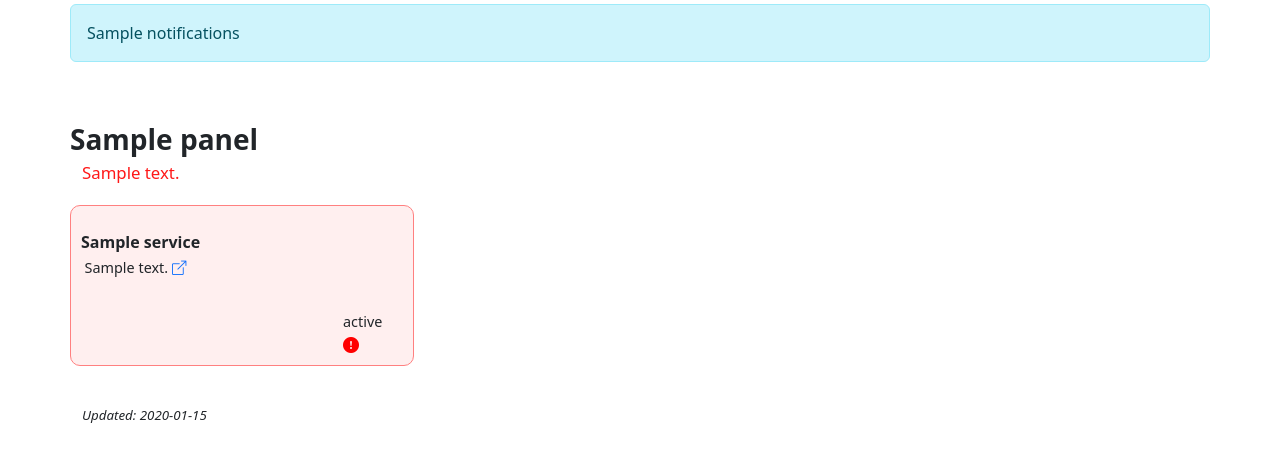
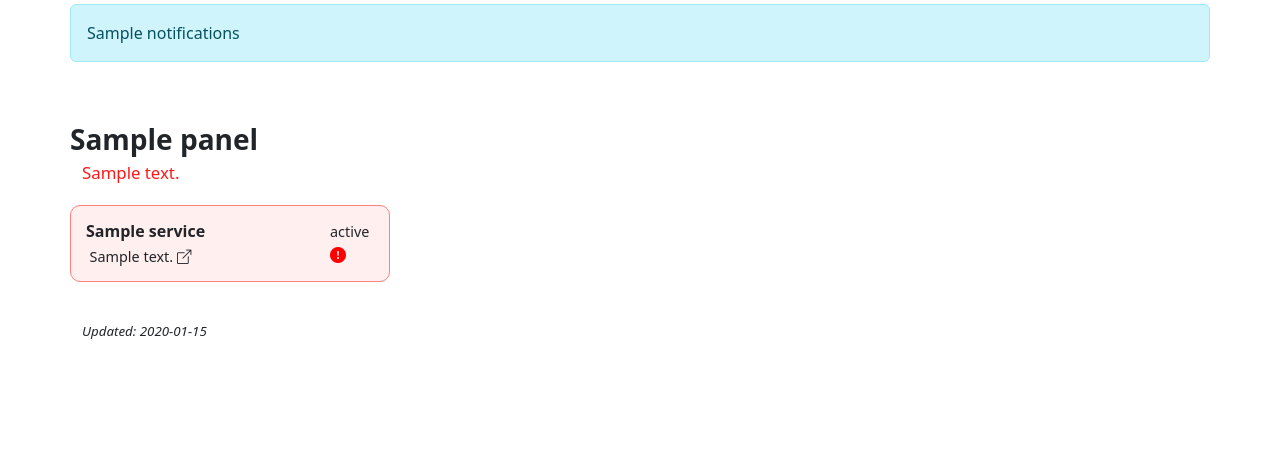
Before and after one commit to uw-it-aca/status-dashboard, a Python web app: template status_dashboard/templates/dashboard.html in a window 1280 px wide. Shown: the part 186-648 px from the top of the page. Run offline with Jinja, Linux system fonts and the light colour scheme; the template is opened without the code that fills it: most values are stand-ins (such as "Sample title", 1, 10 or a date in 2020); some libraries are stand-ins or nearby versions.

Commit message:
Display adjustment (#4)
Fixed the style

```diff
--- a/status_dashboard/static/dashboard.css
+++ b/status_dashboard/static/dashboard.css
@@ -34,7 +34,6 @@ html, body {
 
 .overall-status .status {
     font-size: 1.2em;
-    font-weight: 500;
     line-height: 2em;
     width: 50%;
     color: white;
@@ -99,10 +98,10 @@ html, body {
 .service {
     border: 1px solid #ff8080;
     border-radius: 10px;
-    width: 21.5em;
+    width: 20em;
     min-height: 3em;
     margin: 0 20px 20px 0;
-    padding: 0;
+    padding: 5px;
     background-color: #ffefef;
 }
 
@@ -113,13 +112,12 @@ html, body {
 
 .service .description {
     padding: 8px 10px;
-    width: 18em;
+    width: 15em;
     float: left;
 }
 
 .service .description .name {
     font-weight: 600;
-    margin-top: 1em;
     margin-bottom: .2em;
 }
 
@@ -140,14 +138,14 @@ html, body {
 
 .service .health {
     padding: 8px 10px;
-    width: 5em;
+    width: 4em;
     float: right;
     text-align: left;
-    margin-top: 1em;
 }
 
 .service .health .status {
     font-size: .9em;
+    margin-top: 2px;
 }
 
 .service .health .nominal {
--- a/status_dashboard/templates/service.html
+++ b/status_dashboard/templates/service.html
@@ -5,7 +5,10 @@
     </div>
     <div class="desc">
       {%if service.description %}{{service.description}}{% endif %}
-      {% if service.link %}<a href="{{service.link}}" title="Visit {{service.name}}"><i class="bi bi-box-arrow-up-right"></i></a>{% endif %}
+      {% if service.link %}
+        <a href="{{service.link}}" title="Visit {{service.name}}"
+        ></a><i class="bi bi-box-arrow-up-right"></i></a>
+      {% endif %}
     </div>
   </div>
   <div class="health">
```
Also changed, not shown: .github/workflows/cicd.yml.
